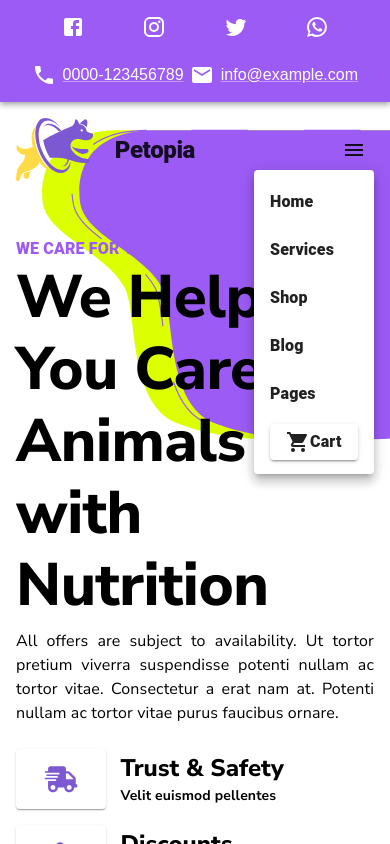
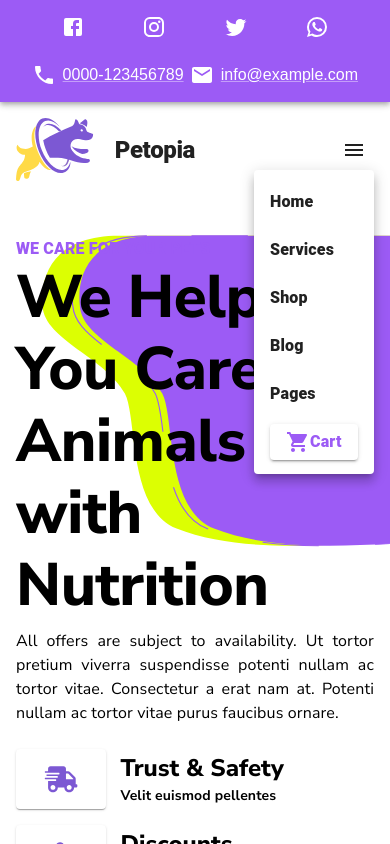
Before and after one commit to Zulker-Nien/petopia, a React (Create React App) app: page / in a window 390 px wide. Both pictures are taken after a click on the button 354 px from the left and 149 px from the top of the page. Shown: the top 844 px of the page. Built offline with nearby package versions, Linux system fonts and the light colour scheme; the HTML template or start-up script is replaced by a standard one.

Commit message:
fixed navbar cart and bg image in mobilel version

```diff
--- a/src/App.css
+++ b/src/App.css
@@ -29,3 +29,12 @@
   width: 100%;
   z-index: -1;
 }
+
+@media only screen and (max-width: 600px) {
+  .headerBackground::before {
+    height: 100vh;
+  }
+  .headerBackground::after {
+    height: 100vh;
+  }
+}
--- a/src/components/design/NavBar.tsx
+++ b/src/components/design/NavBar.tsx
@@ -10,6 +10,7 @@ import ShoppingCartIcon from "@mui/icons-material/ShoppingCart";
 
 import "./design.css";
 import { useState } from "react";
+import theme from "../utility/Theme";
 
 const NavBar = () => {
   const [toggle, setToggle] = useState<null | HTMLElement>(null);
@@ -116,11 +117,14 @@ const NavBar = () => {
                 </MenuItem>
                 <MenuItem onClick={handleMenuClose}>
                   <Button variant="contained">
-                    <ShoppingCartIcon />
+                    <ShoppingCartIcon
+                      htmlColor={theme.palette.secondary.main}
+                    />
                     <Typography
                       variant="body1"
                       fontWeight={800}
                       textTransform={"none"}
+                      color={theme.palette.secondary.main}
                     >
                       Cart
                     </Typography>
@@ -189,7 +193,7 @@ const NavBar = () => {
             >
               <Hidden mdDown>
                 <Button variant="contained">
-                  <ShoppingCartIcon />
+                  <ShoppingCartIcon htmlColor={theme.palette.secondary.main} />
                   <Typography
                     variant="body1"
                     fontWeight={800}
```
